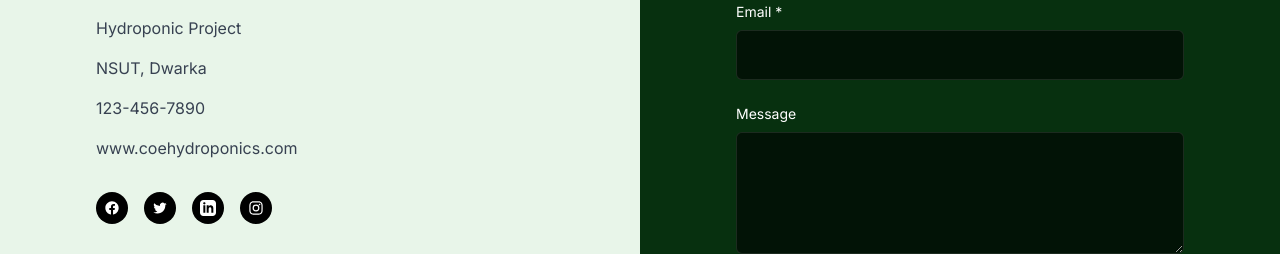
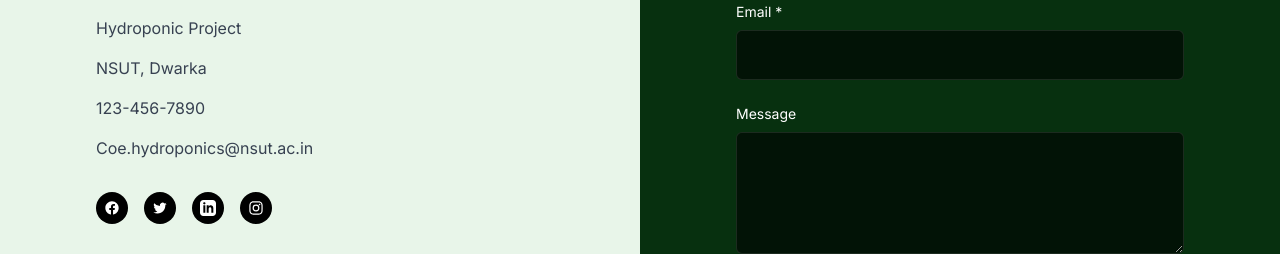
Before and after one commit to shivang-16/Hydroponics_Lab_Site_Nsut, a React (Vite) app: page /contactus in a window 1280 px wide. Shown: the part 980-1234 px from the top of the page. Built offline with nearby package versions, Linux system fonts and the light colour scheme.

Commit message:
Update index.tsx

```diff
--- a/src/pages/ContactUs/index.tsx
+++ b/src/pages/ContactUs/index.tsx
@@ -83,7 +83,7 @@ export const Contact: FC = () => {
               <p>Hydroponic Project</p>
               <p>NSUT, Dwarka</p>
               <p>123-456-7890</p>
-              <p>www.coehydroponics.com</p>
+              <p>Coe.hydroponics@nsut.ac.in</p>
             </div>
             <div className="flex space-x-4">
               <a href="#" className="w-8 h-8 bg-black rounded-full flex items-center justify-center hover:bg-black/80 transition-colors">
```
